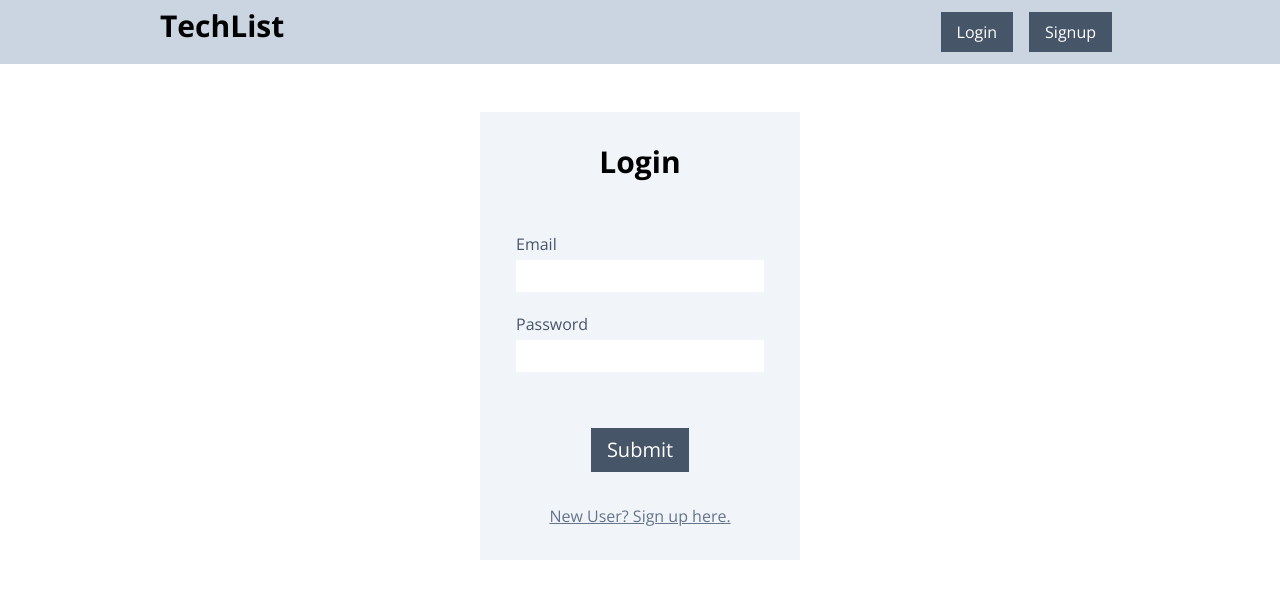
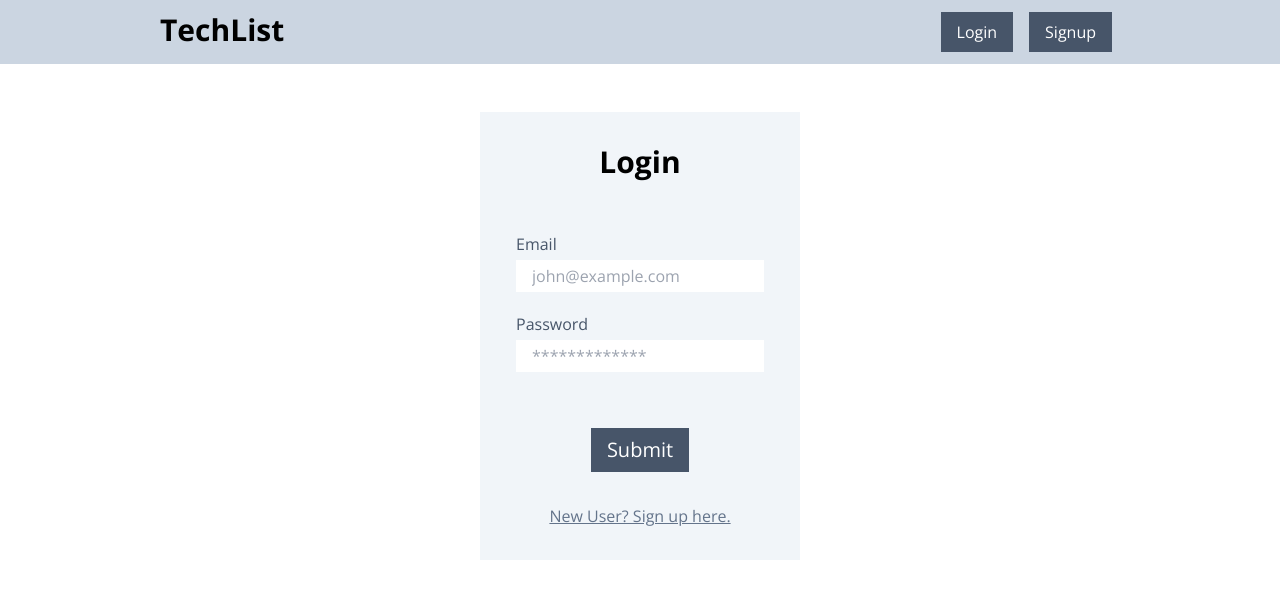
Before and after one commit to DarkFalc0n/TechList, a React (Create React App) app in the folder src/frontend/: page /login in a window 1280 px wide. Shown: the top 598 px of the page. Built offline with nearby package versions, Linux system fonts and the light colour scheme.

Commit message:
added input constraints to forms

```diff
--- a/src/frontend/src/components/Navbar.js
+++ b/src/frontend/src/components/Navbar.js
@@ -4,7 +4,7 @@ const Navbar = () => {
     return (
         <div className="w-full h-16 bg-slate-300 text-center flex flex-col justify-center ">
             <div className="w-9/12 flex flex-row justify-between m-auto">
-                <div className="text-3xl font-black mt-1">TechList</div>
+                <div className="text-3xl font-black mt-2">TechList</div>
                 <div className="flex flex-row justify-between">
                     <button className="bg-slate-600 text-white py-2 px-4 m-2">Login</button>
                     <button className="bg-slate-600 text-white py-2 px-4 m-2">Signup</button>
--- a/src/frontend/src/pages/Login.js
+++ b/src/frontend/src/pages/Login.js
@@ -1,18 +1,41 @@
-import React from 'react'
+import { React, useRef } from 'react'
 import { Link } from "react-router-dom";
 
 const Login = () => {
+    const email = useRef();
+    const password = useRef();
+    const handleLogin = (e) => {
+        e.preventDefault();
+        console.log("Click");
+    }
     return (
         <div className="w-full">
             <div className="w-1/4 bg-slate-100 m-auto mt-12 px-8 py-8">
                 <div className="text-3xl m-auto font-bold text-center">
                     Login
                 </div>
-                <form className="flex flex-col mt-12">
-                    <label className="text-slate-600 m-1 mb-0" for="email">Email</label>
-                    <input className="h-8 m-1 mb-4 px-4" type="text" id="email" name="email" />
+                <form className="flex flex-col mt-12" onSubmit={handleLogin}>
+                    <label className="text-slate-600 m-1 mb-0" for="email" >Email</label>
+                    <input
+                        className="h-8 m-1 mb-4 px-4"
+                        type="text"
+                        id="email"
+                        name="email"
+                        required
+                        placeholder="john@example.com"
+                        ref={email}
+                    />
                     <label className="text-slate-600 m-1 mb-0" for="pass">Password</label>
-                    <input className="h-8 m-1 mb-4 px-4" type="password" id="pass" name="pass" />
+                    <input
+                        className="h-8 m-1 mb-4 px-4"
+                        type="password"
+                        id="pass"
+                        name="pass"
+                        required
+                        minLength="6"
+                        placeholder="*************"
+                        ref={password}
+                    />
                     <button type="submit" className="text-white bg-slate-600 m-auto mt-10 px-4 py-2 text-xl">Submit</button>
                 </form>
                 <Link to="/signup">
--- a/src/frontend/src/pages/Signup.js
+++ b/src/frontend/src/pages/Signup.js
@@ -11,13 +11,13 @@ const Signup = () => {
                 </div>
                 <form className="flex flex-col mt-12">
                     <label className="text-slate-600 m-1 mb-0" for="Username">Username</label>
-                    <input className="h-8 m-1 mb-4 px-4" type="text" id="fname" name="fname" />
+                    <input className="h-8 m-1 mb-4 px-4" type="text" id="fname" name="fname" placeholder="John" />
                     <label className="text-slate-600 m-1 mb-0" for="email">Email</label>
-                    <input className="h-8 m-1 mb-4 px-4" type="text" id="email" name="email" />
+                    <input className="h-8 m-1 mb-4 px-4" type="text" id="email" name="email" placeholder="john@example.com" />
                     <label className="text-slate-600 m-1 mb-0" for="pass">Password</label>
-                    <input className="h-8 m-1 mb-4 px-4" type="password" id="pass" name="pass" />
+                    <input className="h-8 m-1 mb-4 px-4" type="password" id="pass" name="pass" placeholder="*************" />
                     <label className="text-slate-600 m-1 mb-0" for="pass">Confirm Password</label>
-                    <input className="h-8 m-1 mb-4 px-4" type="password" id="cpass" name="cpass" />
+                    <input className="h-8 m-1 mb-4 px-4" type="password" id="cpass" name="cpass" placeholder="*************" />
                     <button type="submit" className="text-white bg-slate-600 m-auto mt-10 px-4 py-2 text-xl">Submit</button>
                 </form>
                 <Link to="/login">
```
Also changed, not shown: src/frontend/src/context/AuthContext.js (added), src/frontend/src/context/UserContext.js (deleted).
